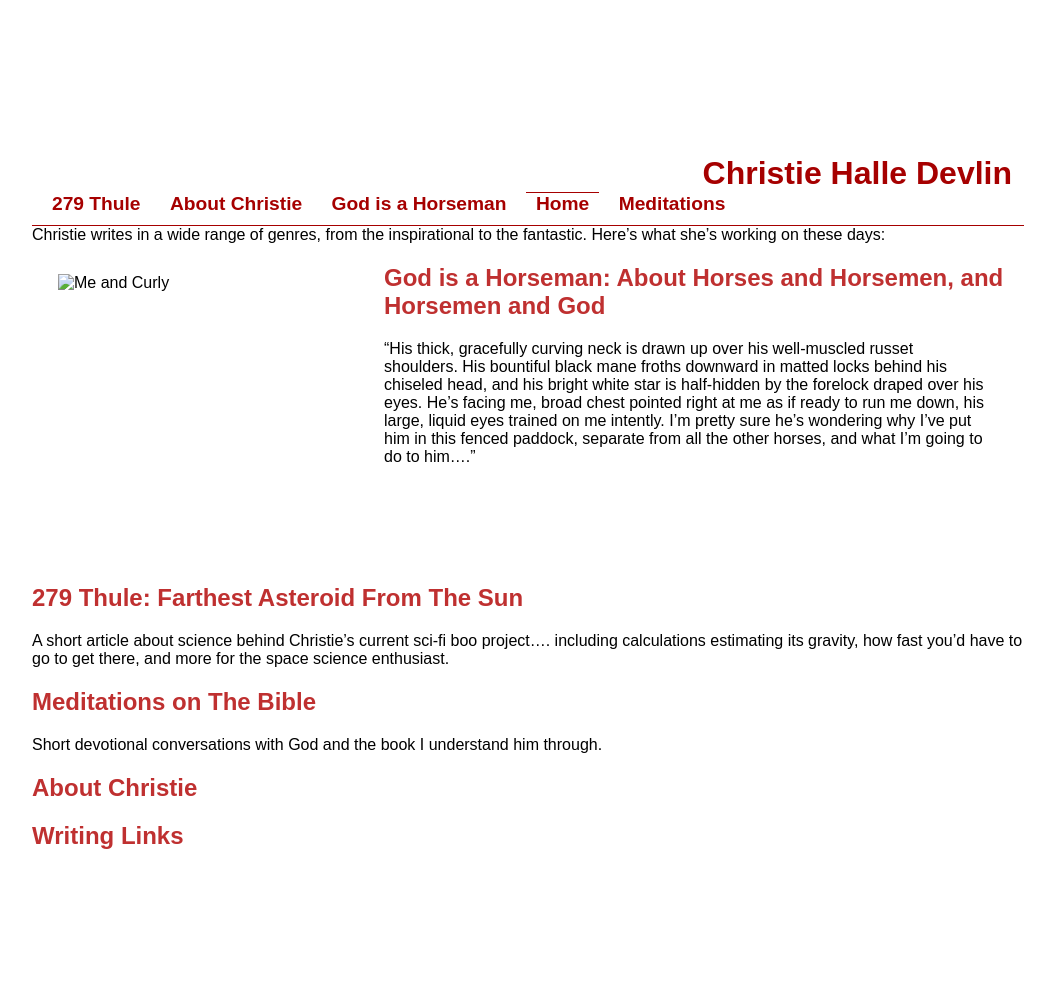
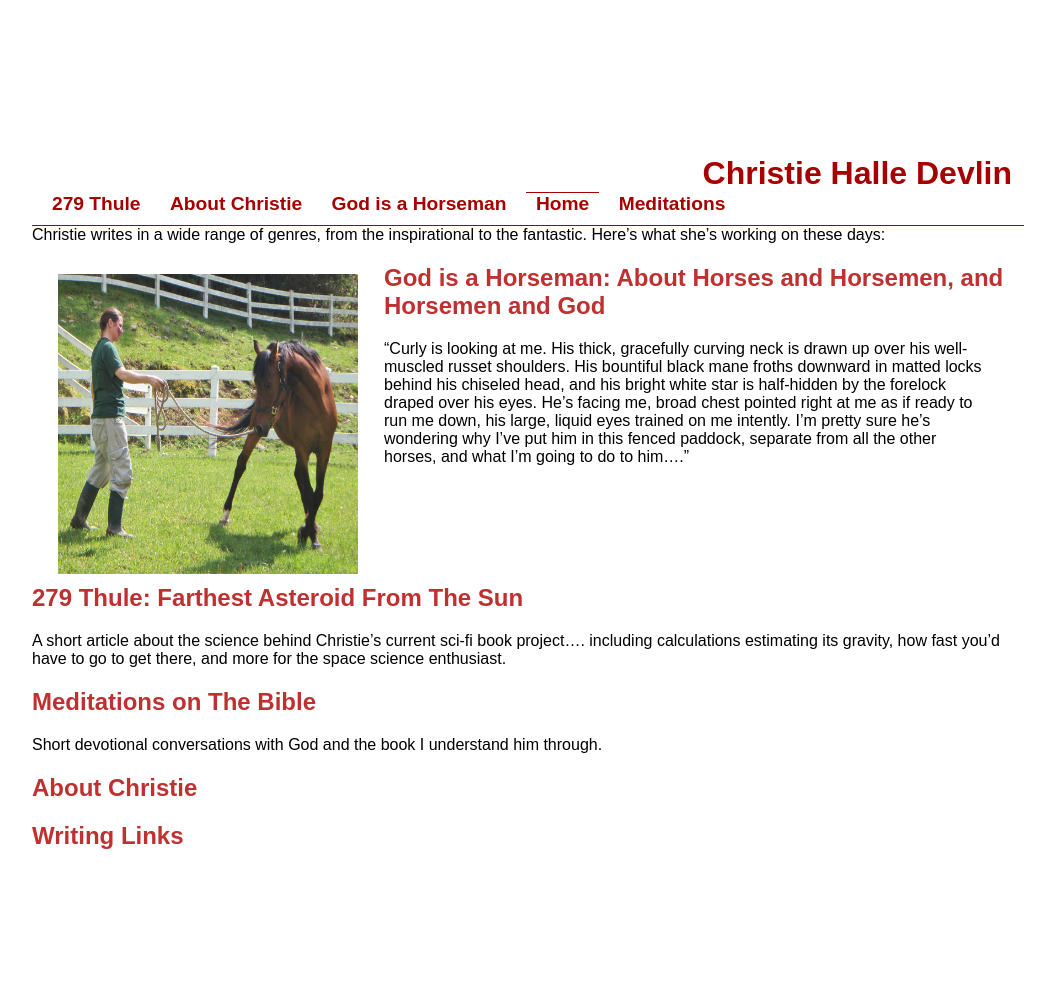
Before and after one commit to halledevlin/halledevlin.github.io, a Jekyll site: the page built from index.md, in a window 1280 px wide. Shown: the whole page, without its empty margins (112-1167 px from the left). Built offline with Jekyll 4.4.1, drawn with Linux system fonts in a browser that asks for light colours; Markdown is read by kramdown in place of the engine named in the settings.

Commit message:
fix giah image in index, added mevscurlyfix.jpg in images directory, added birthmark link in BIO/bio5.md.

```diff
--- a/index.md
+++ b/index.md
@@ -8,16 +8,16 @@ navrank: 01
 Christie writes in a wide range of genres, from the inspirational to the fantastic.  Here's what she's working on these days:
 
 
-<img style="margin: 10px; float: left;" alt="Me and Curly" src="../images/mevscurlyfix.jpg" width="300px" height="300px"/>
+<img style="margin: 10px; float: left;" alt="Me and Curly" src="images/mevscurlyfix.JPG" width="300px" height="300px"/>
 
 ## [God is a Horseman: About Horses and Horsemen, and Horsemen and God](GIAH/giah.html)
 
-> "His thick, gracefully curving neck is drawn up over his well-muscled russet shoulders.  His bountiful black mane froths downward in matted locks behind his chiseled head, and his bright white star is half-hidden by the forelock draped over his eyes.   He's facing me, broad chest pointed right at me as if ready to run me down, his large, liquid eyes trained on me intently.  I'm pretty sure he's wondering why I've put him in this fenced paddock, separate from all the other horses, and what I'm going to do to him...."
+> "Curly is looking at me.  His thick, gracefully curving neck is drawn up over his well-muscled russet shoulders.  His bountiful black mane froths downward in matted locks behind his chiseled head, and his bright white star is half-hidden by the forelock draped over his eyes.   He's facing me, broad chest pointed right at me as if ready to run me down, his large, liquid eyes trained on me intently.  I'm pretty sure he's wondering why I've put him in this fenced paddock, separate from all the other horses, and what I'm going to do to him...."
 
 
 <h2 class="nofloat"><a href="LFA/Thule_for_webpage.md">279 Thule: Farthest Asteroid From The Sun</a></h2>
 
-A short article about science behind Christie's current sci-fi boo project.... including calculations estimating its gravity, how fast you'd have to go to get there, and more for the space science enthusiast.
+A short article about the science behind Christie's current sci-fi book project.... including calculations estimating its gravity, how fast you'd have to go to get there, and more for the space science enthusiast.
 
 
 [Meditations on The Bible](MED/meditations2.md)
```
Also changed, not shown: BIO/bio5.md (+2 -0 lines), images/mevscurlyfix.jpg (added).
